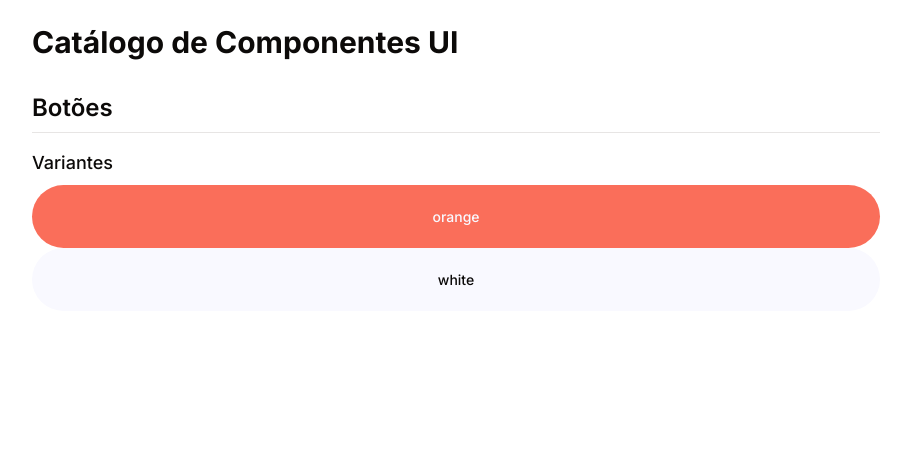
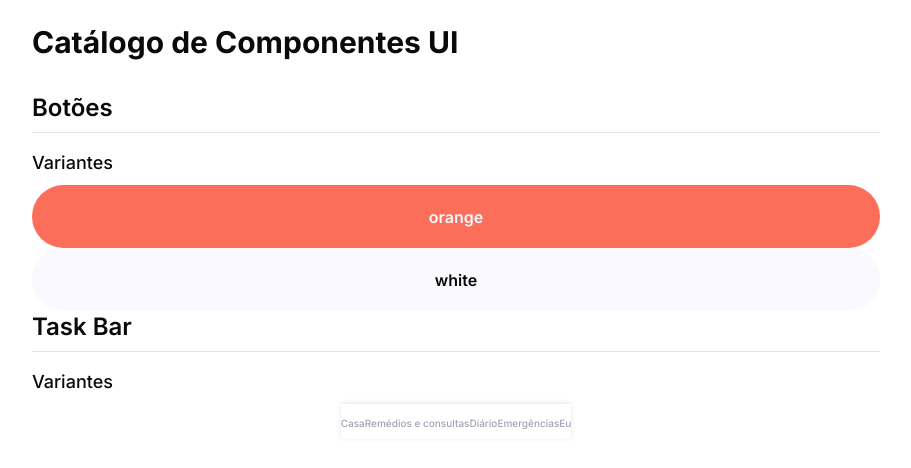
Before and after one commit to datasci4citizens/app-saude, a React (Vite) app: page /components in a window 1280 px wide. Shown: the top 468 px of the page, without its empty margins (184-1095 px from the left). Built offline with nearby package versions, Linux system fonts and the light colour scheme; a web font is replaced by a local one.

Commit message:
button trade font and task-bar

```diff
--- a/src/components/ui/button.tsx
+++ b/src/components/ui/button.tsx
@@ -4,7 +4,7 @@ import { type VariantProps, cva } from 'class-variance-authority';
 import { type ButtonHTMLAttributes, forwardRef } from 'react';
 
 const buttonVariants = cva(
-	'inline-flex items-center justify-center whitespace-nowrap rounded-[38px] text-sm font-medium ring-offset-background transition-colors focus-visible:outline-none focus-visible:ring-2 focus-visible:ring-ring focus-visible:ring-offset-2 disabled:pointer-events-none disabled:opacity-50',
+	'inline-flex items-center justify-center whitespace-nowrap rounded-[38px] font-inter font-semibold text-14 ring-offset-background transition-colors focus-visible:outline-none focus-visible:ring-2 focus-visible:ring-ring focus-visible:ring-offset-2 disabled:pointer-events-none disabled:opacity-50',
 	{
 		variants: {
 			variant: {
--- /dev/null
+++ b/src/components/ui/task-bar.tsx
@@ -0,0 +1,91 @@
+import React from 'react';
+
+
+interface NavItem {
+  label: string;
+  icon: React.ReactNode;
+  active?: boolean;
+}
+
+const navItems: NavItem[] = [
+  {
+    label: 'Casa',
+    icon: <span role="img" aria-label="home" className="mgc_home_4_line"></span>, // Replace with your icon component
+    active: true,
+  },
+  {
+    label: 'Remédios e consultas',
+    icon: <span role="img" aria-label="calendar" className="mgc_calendar_line"></span>, // Replace with your icon component
+  },
+  {
+    label: 'Diário',
+    icon: <span role="img" aria-label="book" className='mgc_book_6_line'></span>, // Replace with your icon component
+  },
+  {
+    label: 'Emergências',
+    icon: <span role="img" aria-label="warning" className='mgc_emergency_flashers_line'></span>, // Replace with your icon component
+  },
+  {
+    label: 'Eu',
+    icon: <span role="img" aria-label="user" className='mgc_user_2_line'></span>, // Replace with your icon component
+  },
+];
+
+const BottomNavigationBar: React.FC = () => {
+  return (
+    <div style={styles.container}>
+      {navItems.map((item, index) => (
+        <div
+          key={index}
+          style={{
+            ...styles.item,
+            ...(item.active ? styles.activeItem : {}),
+          }}
+        >
+            <div style={{
+            ...styles.icon,
+            backgroundColor: item.active ? '#FA6E5A' : '#FFFFFF',
+            borderRadius: '10px',
+            }}>{item.icon}</div>
+          <div style={styles.label}>{item.label}</div>
+        </div>
+      ))}
+    </div>
+  );
+};
+
+const styles: { [key: string]: React.CSSProperties } = {
+  container: {
+    display: 'flex',
+    justifyContent: 'space-around',
+    alignItems: 'center',
+    backgroundColor: '#fff',
+    padding: '8px 0',
+    boxShadow: '0 -1px 5px rgba(0, 0, 0, 0.1)',
+  },
+  item: {
+    display: 'flex',
+    flexDirection: 'column',
+    alignItems: 'center',
+    color: '#A0A3B1',
+    fontWeight: 500,
+    fontSize: '13px',
+    fontFamily: 'Inter, sans-serif',
+    cursor: 'pointer',
+  },
+  activeItem: {
+    color: '#A0A3B1',
+    fontWeight: 500,
+    fontSize: '13px',
+    fontFamily: 'Inter, sans-serif',
+  },
+  icon: {
+    fontSize: '24px',
+    marginBottom: '4px',
+  },
+  label: {
+    fontSize: '10px',
+  },
+};
+
+export default BottomNavigationBar;
--- a/src/pages/ComponentCatalog.tsx
+++ b/src/pages/ComponentCatalog.tsx
@@ -1,4 +1,5 @@
 import { Button } from "@/components/ui/button";
+import BottomNavigationBar from "@/components/ui/task-bar";
 
 export default function ComponentCatalog() {
   return (
@@ -14,9 +15,11 @@ export default function ComponentCatalog() {
           <Button variant="orange" size='responsive' position='bottom'>orange</Button>
           <Button variant="white" size='responsive' position='bottom'>white</Button>
         </div>
+        <h2 className="text-2xl font-semibold mb-4 border-b pb-2">Task Bar</h2>
+
+        <h3 className="text-lg font-medium mt-4 mb-2">Variantes</h3>
         <div className='flex flex-wrap justify-center'>
-          <span className="mgc_search_line"></span>
-          <span className="mgc_search_fill"></span>
+            <BottomNavigationBar />
         </div>
       </section>
 
```
